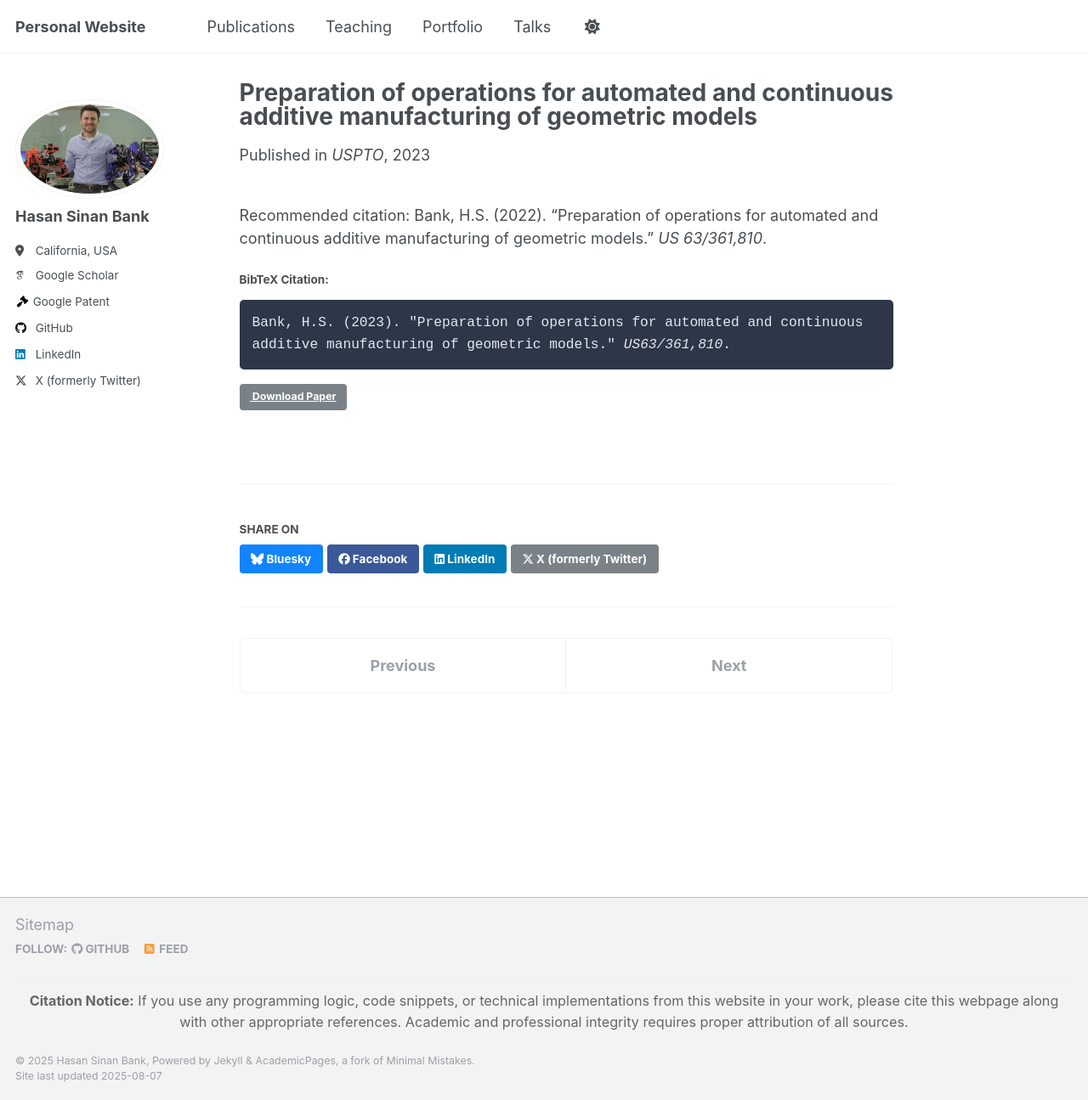
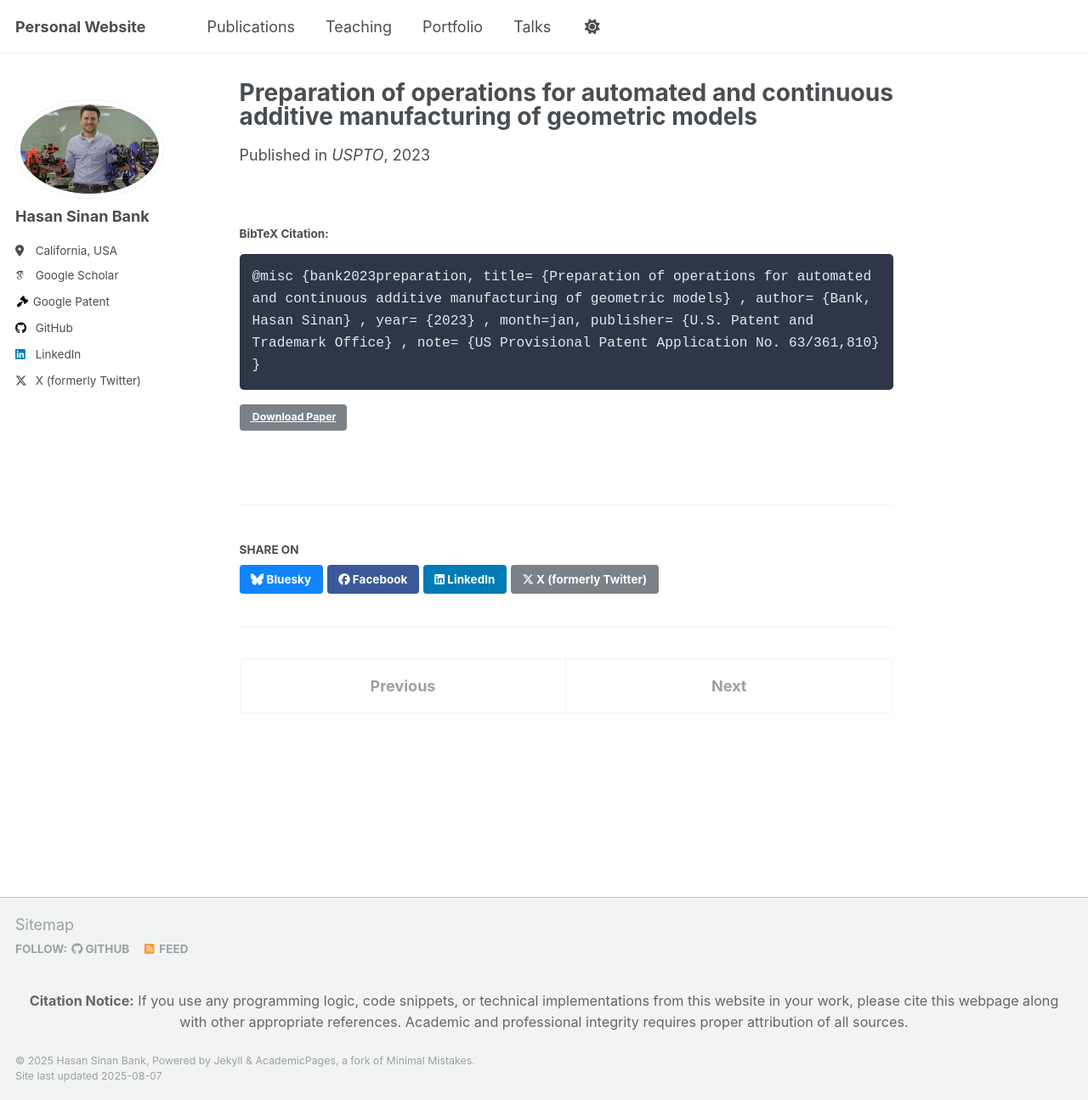
Before and after one commit to bankh/bankh.github.io, a Jekyll site: the page built from _publications/2023-Patent-Additive-Manufacturing.md, in a window 1280 px wide and 1295 px high. Shown: the whole window at 85% size. Built offline with Jekyll 4.4.1, drawn with Linux system fonts in a browser that asks for light colours; some web fonts are replaced; a script that is not in the unit is left out; comment, search, counter and statistics services are not loaded.

Commit message:
Update: Fixing publication item

```diff
--- a/_publications/2023-Patent-Additive-Manufacturing.md
+++ b/_publications/2023-Patent-Additive-Manufacturing.md
@@ -8,7 +8,12 @@ type: 'Provisional Patent'
 patent_number: 'US63/361,810'
 venue: 'USPTO'
 paperurl: ''
-citation: 'Bank, H.S. (2023). &quot;Preparation of operations for automated and continuous additive manufacturing of geometric models.&quot; <i>US63/361,810</i>.'
+citation: '@misc{bank2023preparation,
+  title={Preparation of operations for automated and continuous additive manufacturing of geometric models},
+  author={Bank, Hasan Sinan},
+  year={2023},
+  month=jan,
+  publisher={U.S. Patent and Trademark Office},
+  note={US Provisional Patent Application No. 63/361,810}
+}'
 ---
-
-Recommended citation: Bank, H.S. (2022). "Preparation of operations for automated and continuous additive manufacturing of geometric models." <i>US 63/361,810</i>.
```
